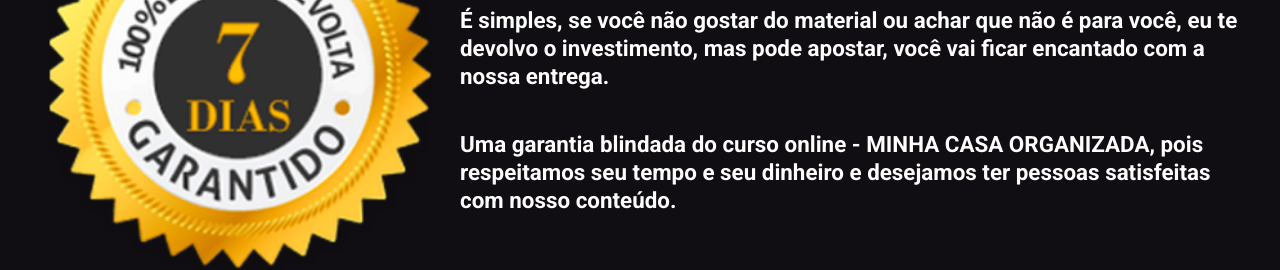
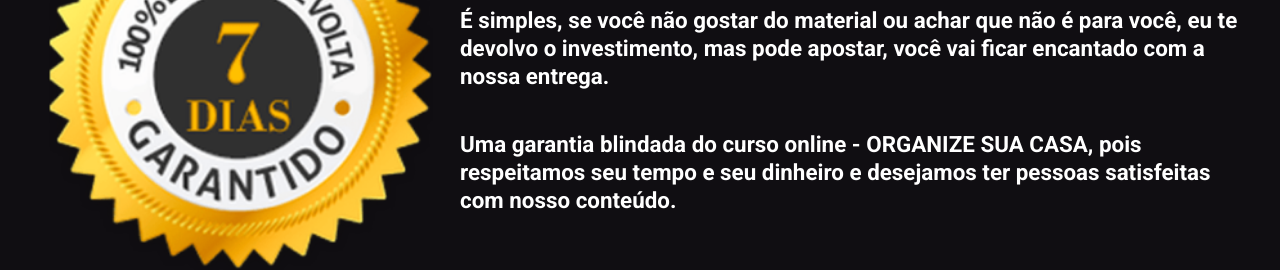
Before and after one commit to JuniorAlvesbr/leticiamartins.com.br-curso, a Next.js app: page / in a window 1280 px wide. Shown: the part 8320-8590 px from the top of the page. Built offline with nearby package versions, Linux system fonts and the light colour scheme; no server answers.

Commit message:
change course Name

```diff
--- a/components/Garantia/index.js
+++ b/components/Garantia/index.js
@@ -19,7 +19,7 @@ export default function Garantia() {
                 </Text>
 
                 <Text>
-                    Uma garantia blindada do curso online - <strong>minha casa organizada</strong>, pois respeitamos seu tempo e seu dinheiro e desejamos ter pessoas satisfeitas com nosso conteúdo.
+                    Uma garantia blindada do curso online - <strong>Organize sua casa</strong>, pois respeitamos seu tempo e seu dinheiro e desejamos ter pessoas satisfeitas com nosso conteúdo.
                 </Text>
             </TextBox>
         </Container>
```
